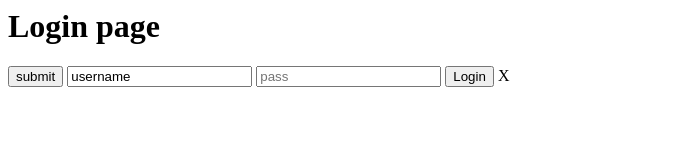
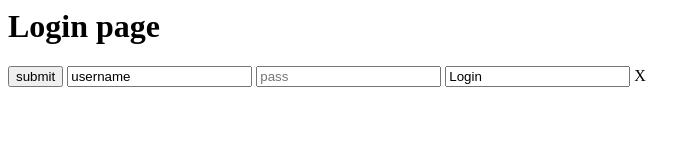
Before and after one commit to Ramkishan01997/git_test, a plain HTML site: page index.html in a window 1280 px wide. Shown: the whole page, without its empty margins (0-699 px from the left). Drawn offline with Linux system fonts and the light colour scheme.

Commit message:
update in master

```diff
--- a/index.html
+++ b/index.html
@@ -7,7 +7,7 @@
 </hr>
 <input type="text" value="username"/>
 <input type="password" placeholder="pass"/>
-<input type="button" value="Login"/>
+<input type="fjbvjl" value="Login"/>
 
 </body>
 
```
